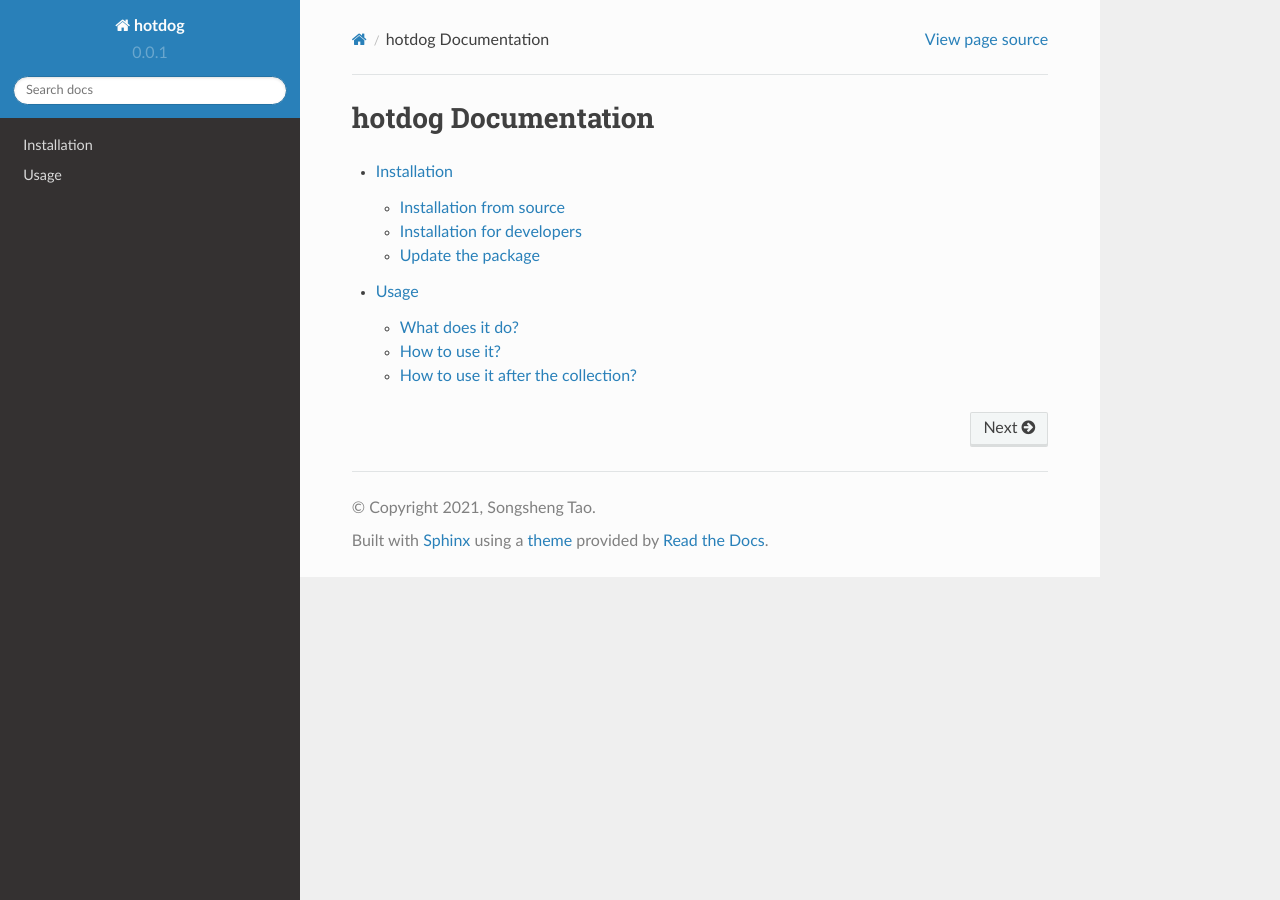
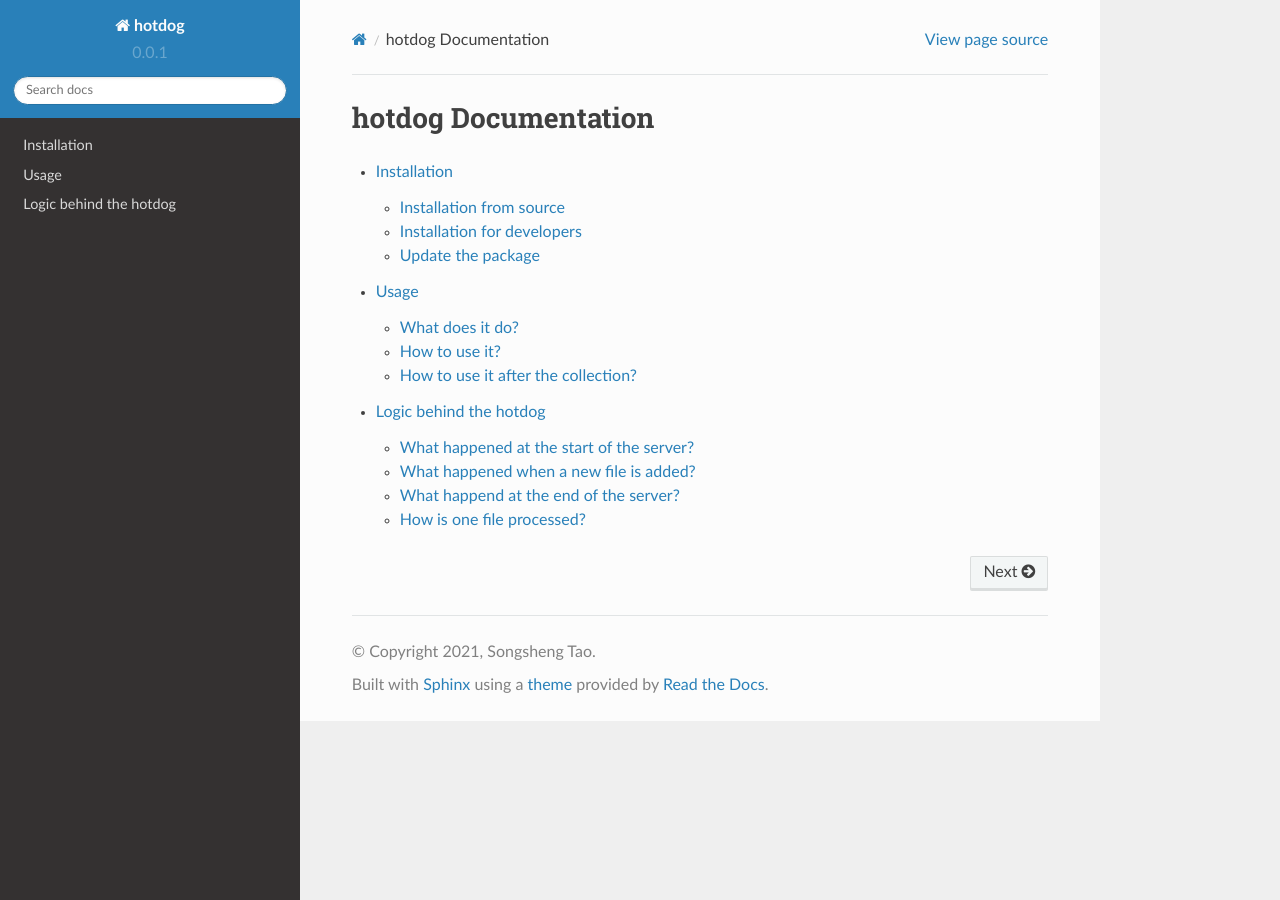
Before and after one commit to st3107/hotdog, a Sphinx documentation site: the page built from docs/source/index.rst, in a window 1280 px wide. Built offline with Sphinx 7.4.7 and the Read the Docs theme 2.0.0, drawn with Linux system fonts in a browser that asks for light colours; some of the changed lines change nothing that is shown.

Commit message:
DOC: update the doc

```diff
--- a/docs/source/index.rst
+++ b/docs/source/index.rst
@@ -11,3 +11,4 @@ hotdog Documentation
 
    installation
    usage
+   logic
--- /dev/null
+++ b/docs/source/logic.rst
@@ -0,0 +1,71 @@
+=======================
+Logic behind the hotdog
+=======================
+
+
+What happened at the start of the server?
+-----------------------------------------
+
+The server will first read the `prev_csv` and send out the data in it to the proxy.
+Then, it will find all the data files in the `watch_path` and check if the file is recorded in the `prev_csv`.
+If the file is recorded, it won't do anything to it.
+If not, it will process the data in the file and send the result to the proxy.
+
+
+What happened when a new file is added?
+---------------------------------------
+
+When a new file is added to the `watch_path`,
+the server will first check if this file is a file that follows the `patterns` and it is not in the `excluded_patterns`.
+If the condition holds, this file is considered as a data file and the server will process it.
+If not, the server will ignore it.
+If there is no new file added, the server will do nothing.
+
+
+What happend at the end of the server?
+--------------------------------------
+
+When the server is terminated by the `CTRL + C`,
+it will send out send out the message to proxy.
+The proxy will transfer this message to the listeners to let them know that it is the time to finalize their tasks.
+
+
+How is one file processed?
+--------------------------
+
+First, the metadata like `time` and `filename` and useful scalar data specified in the `data_keys` will be parsed using the file name.
+
+Then, the server will write a `.inp` file using the template specified by `inp_path`.
+After that, the server will fork a subprocess to run topas using the INP file.
+The topas will output the fitted result `.res`, fitted data arrays `.fit`, output file `.out`.
+
+There are three cases how server responses to the topas output:
+
+**Case 1** This is the first file that the server received.
+
+The server will think that this is a room temperature measurement at the center of the sample.
+The server will just record the topas output and room temperature in the cache.
+
+**Case 2** This is the not the first file but it is the first time that the server saw the "position" recorded in the file name.
+
+The server will consider it as the room temperature measurement but not necessay at the center of the sample.
+The server will just record the topas output and calculate the correction parameter for the cell volume and record these data with the room temperature in the cache.
+
+**Case 3** The server saw the "position" recorded in the file name before.
+
+The server will think that it is a measurement not at room temperature and the temperature of this point needs to be calibrated.
+The server will read the data that topas outputs and calibrate the temperature using it and former data recorded in the cache.
+After it is done, the server will record the new processed data in the cache.
+
+After the server responds to the topas output, it summary the data it processed and prepares sending them to the proxy.
+
+Before sending them, the server will check the counter inside to know if this is the first time it sends out data to the proxy.
+
+**Case 1**
+
+If it is the first time, the server will first send out the message that a new experiment has started and what data is expected to be sent out.
+
+**Case 2**
+
+Then it will send out the message containing the data.
+If it is not the first time, the server will only send out the messasge containing the data.
--- a/docs/source/usage.rst
+++ b/docs/source/usage.rst
@@ -36,23 +36,26 @@ Open three bash terminals and conda activate the environment in each of them (he
 
     conda activate hotdog
 
-In the first terminal, start the data processing server (here, we use "example_config.yaml" as the config file.)::
+In the first terminal, start the proxy server::
+
+    hotdogproxy example_config.yaml
+
+In the second terminal, start the data visualization server::
+
+    hotdogvis example_config.yaml
+
+
+In the third terminal, start the data processing server (here, we use "example_config.yaml" as the config file.)::
 
     hotdog example_config.yaml
 
-In the second terminal, start the proxy server::
 
-    hotdogproxy example_config.yaml
-
-In the third terminal, start the data visualization server::
-
-    hotdogvis example_config.yaml
-
-The data processing and saving are done by the first server.The second and the third servers are for the
+The data processing and saving are done by the first server. The second and the third servers are for the
 visualization.
 
 If you didn't see any error messages, the servers have been successfully started.
 
+To know more about what the server does, please read the logic section.
 
 How to use it after the collection?
 -----------------------------------
```
